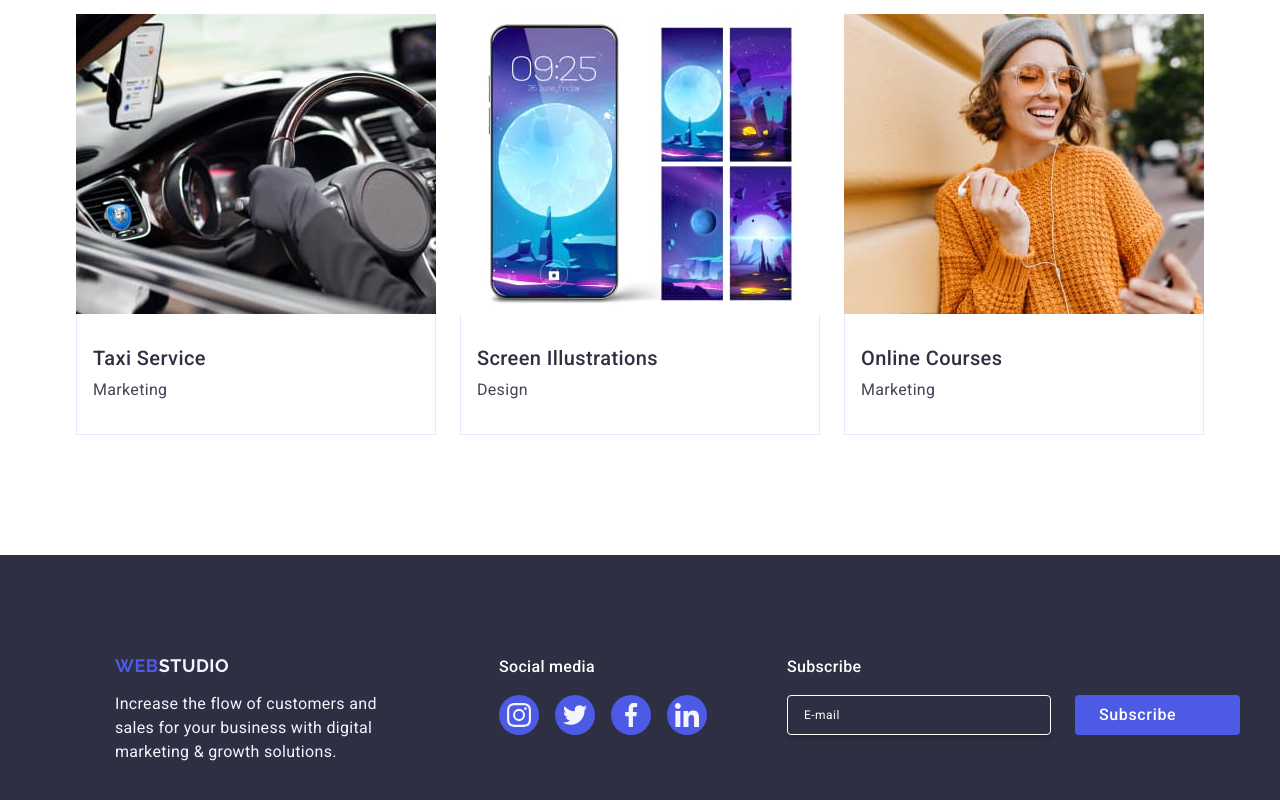
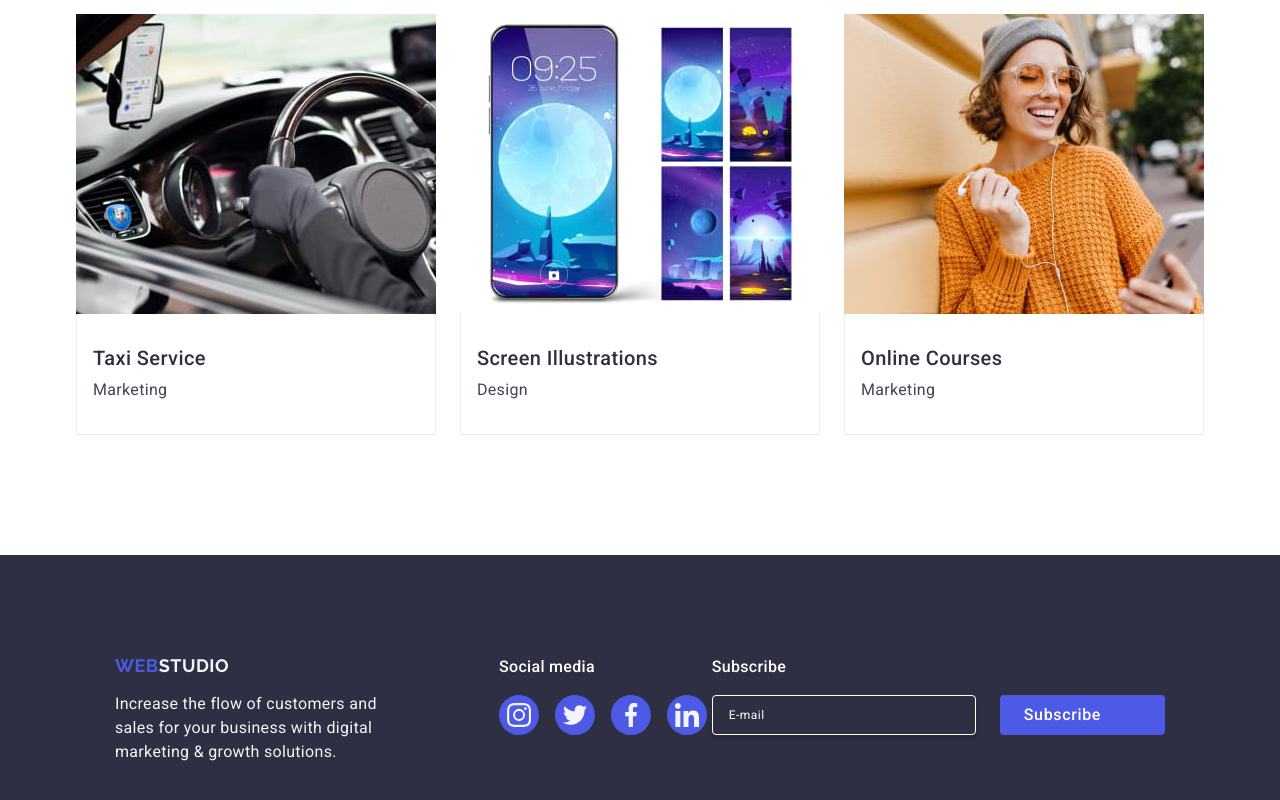
Before and after one commit to Inkom007/goit-markup-hw-05, a plain HTML site: page index.html in a window 1280 px wide. Shown: the part 2628-3428 px from the top of the page. Drawn offline with nearby package versions, Linux system fonts and the light colour scheme.

Commit message:
remove margin

```diff
--- a/css/styles.css
+++ b/css/styles.css
@@ -472,9 +472,7 @@ letter-spacing: 0.02em;
 fill: #f4f4fd;
 }
 
-.form-footer-container {
-  margin-left: 80px;
-}
+
 
 .text-subscribe {
 margin-bottom: 16px;
```
